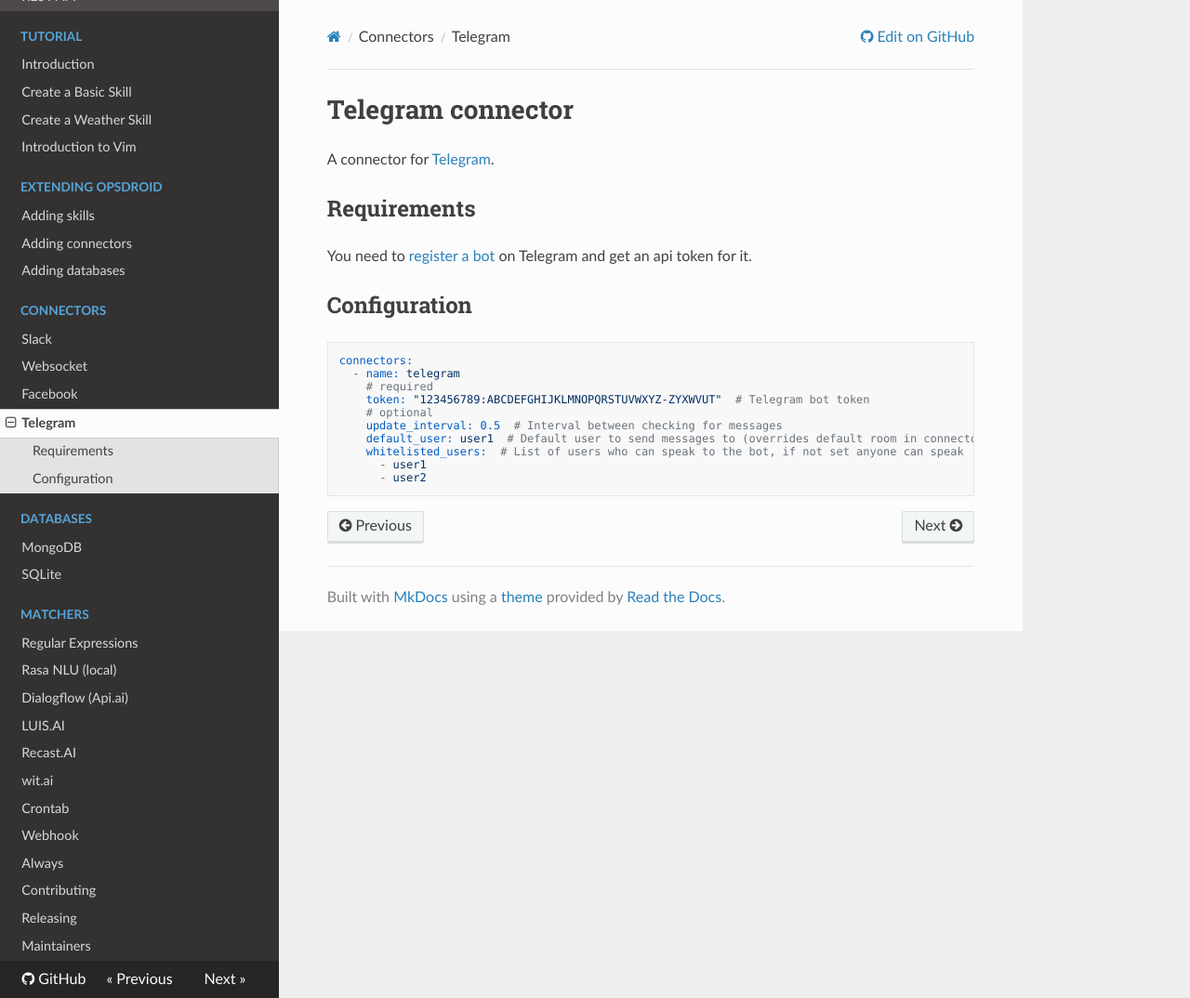
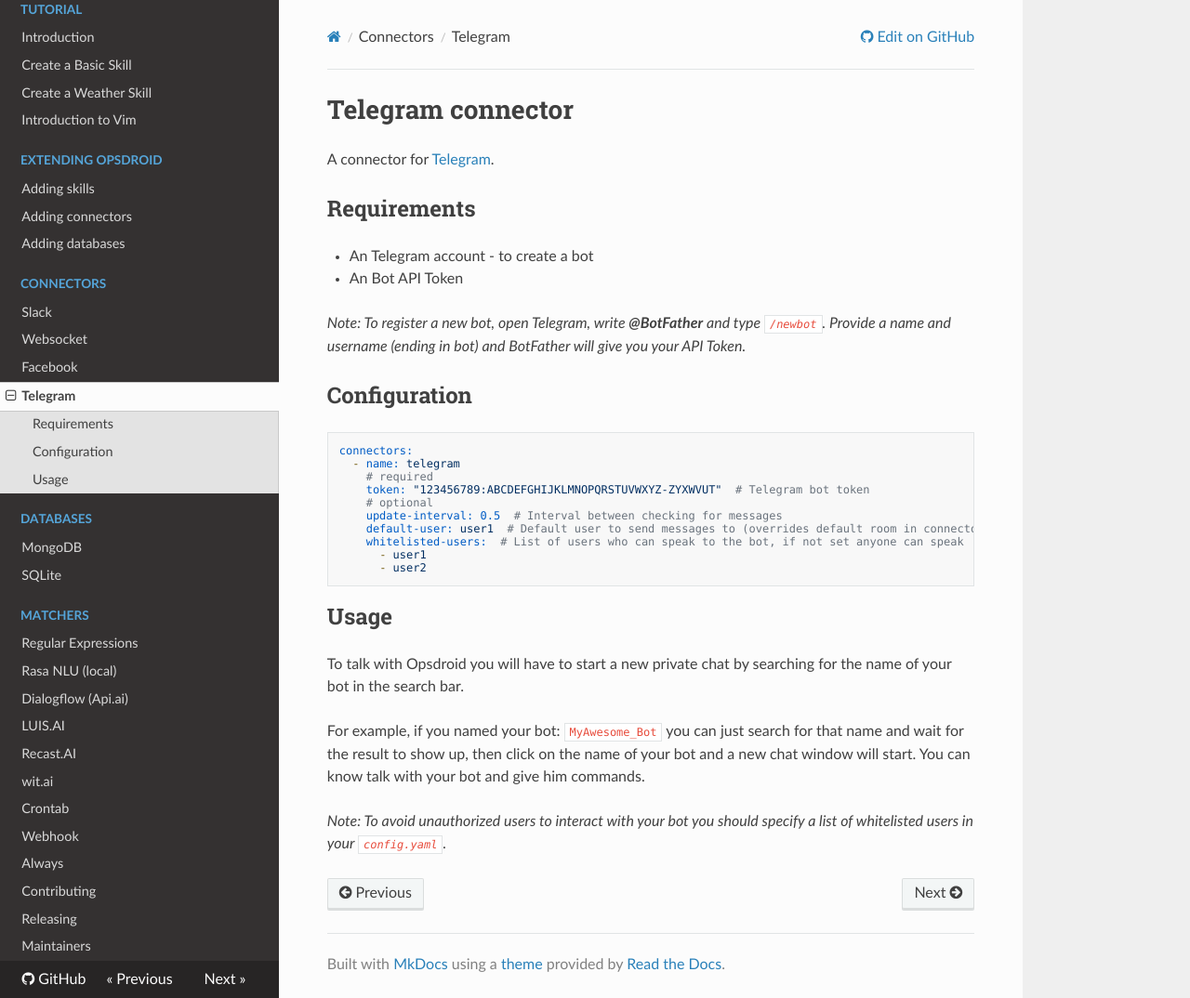
Before and after one commit to opsdroid/opsdroid, an MkDocs documentation site: the page built from docs/connectors/telegram.md, in a window 1280 px wide and 1074 px high. Shown: the whole window at 93% size. Built offline with MkDocs 1.6.1, drawn with Linux system fonts in a browser that asks for light colours; nearby versions of some CDN libraries; old or Windows-style settings are respelled for this version of MkDocs.

Commit message:
Update documentation, move telegram to core, add tests

````diff
--- a/docs/connectors/telegram.md
+++ b/docs/connectors/telegram.md
@@ -4,7 +4,13 @@
 
 ## Requirements
 
-You need to [register a bot](https://core.telegram.org/bots) on Telegram and get an api token for it.
+- An Telegram account - to create a bot
+- An Bot API Token
+
+_Note: To register a new bot, open Telegram, write **@BotFather** and type `/newbot`.
+Provide a name and username (ending in bot) and BotFather will give you your API Token._
+
+
 
 ## Configuration
 
@@ -14,9 +20,21 @@
     # required
     token: "123456789:ABCDEFGHIJKLMNOPQRSTUVWXYZ-ZYXWVUT"  # Telegram bot token
     # optional
-    update_interval: 0.5  # Interval between checking for messages
-    default_user: user1  # Default user to send messages to (overrides default room in connector)
-    whitelisted_users:  # List of users who can speak to the bot, if not set anyone can speak
+    update-interval: 0.5  # Interval between checking for messages
+    default-user: user1  # Default user to send messages to (overrides default room in connector)
+    whitelisted-users:  # List of users who can speak to the bot, if not set anyone can speak
       - user1
       - user2
 ```
+
+## Usage
+
+To talk with Opsdroid you will have to start a new private chat by searching for the name of your bot
+in the search bar.
+
+For example, if you named your bot: `MyAwesome_Bot` you can just search for that name and wait for the
+result to show up, then click on the name of your bot and a new chat window will start. You can know talk
+with your bot and give him commands.
+
+_Note: To avoid unauthorized users to interact with your bot you should specify a list of whitelisted users
+in your `config.yaml`._
````
Also changed, not shown: 2 other files.
